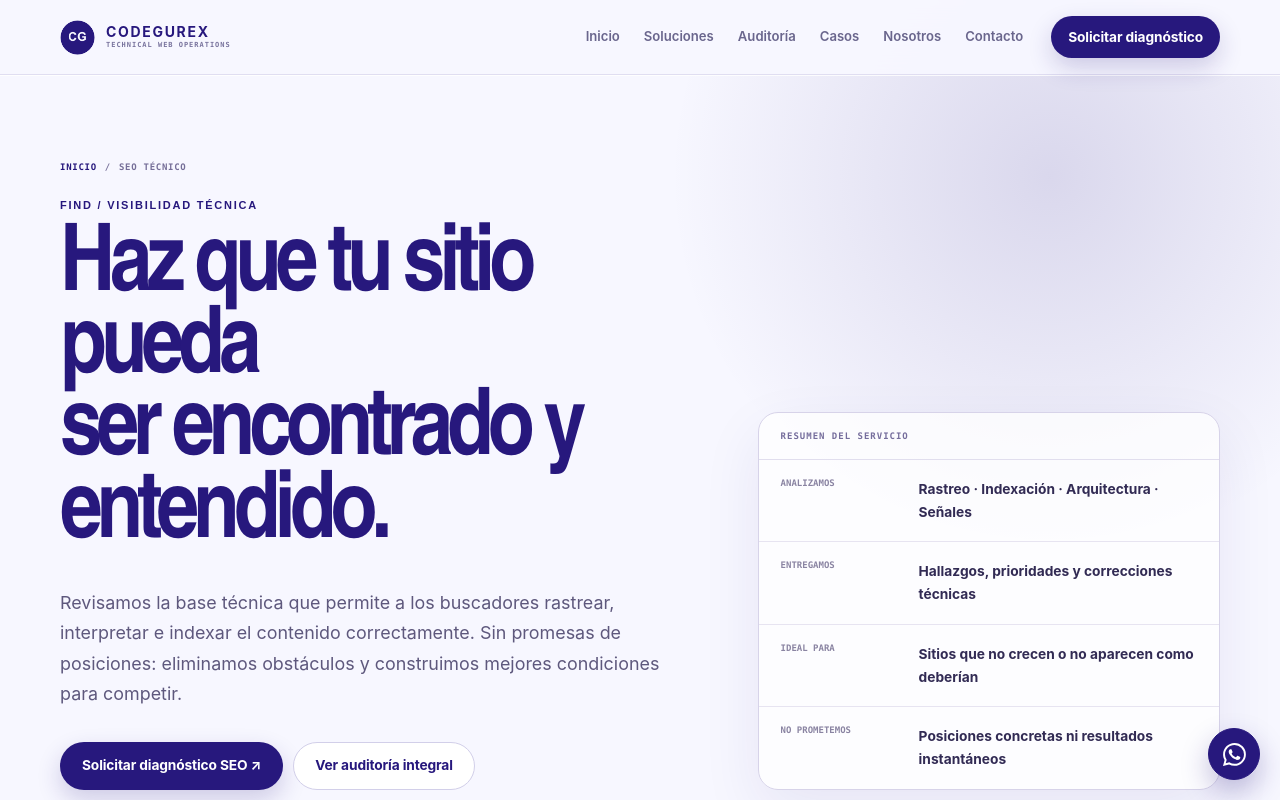
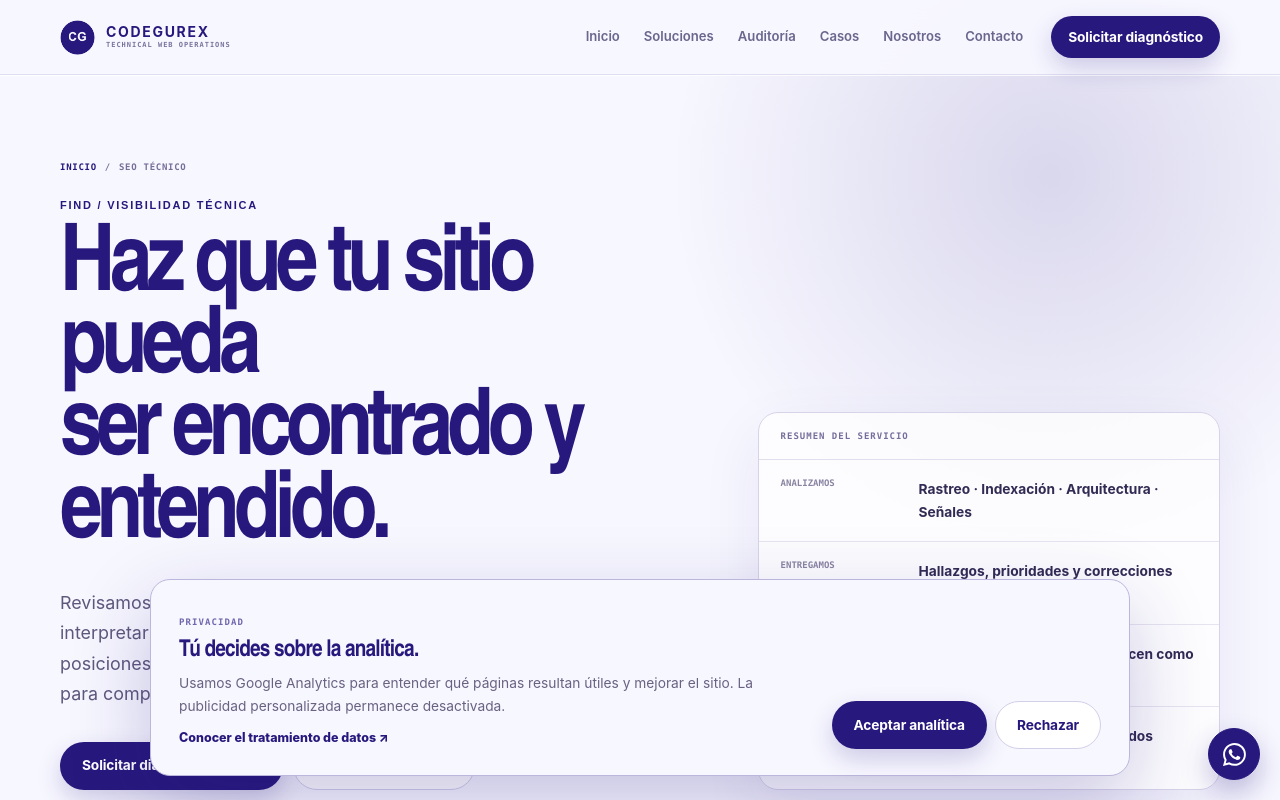
Before and after one commit to codegurex/codegurex, a website: page seo-tecnico.html in a window 1280 px wide. Shown: the top 800 px of the page. Drawn offline with Linux system fonts and the light colour scheme.

Commit message:
Add privacy-aware GA4 analytics

```diff
--- /dev/null
+++ b/analytics.js
@@ -0,0 +1,72 @@
+(() => {
+  const measurementId = 'G-3NH66XEY32';
+  const consentKey = 'codegurex_analytics_consent';
+
+  window.dataLayer = window.dataLayer || [];
+  window.gtag = window.gtag || function gtag() { window.dataLayer.push(arguments); };
+
+  let storedConsent = null;
+  try { storedConsent = window.localStorage.getItem(consentKey); } catch { storedConsent = null; }
+
+  window.gtag('consent', 'default', {
+    analytics_storage: storedConsent === 'granted' ? 'granted' : 'denied',
+    ad_storage: 'denied',
+    ad_user_data: 'denied',
+    ad_personalization: 'denied',
+    functionality_storage: 'granted',
+    security_storage: 'granted',
+    wait_for_update: 500
+  });
+  window.gtag('js', new Date());
+  window.gtag('config', measurementId, { send_page_view: true });
+
+  function saveConsent(value) {
+    try { window.localStorage.setItem(consentKey, value); } catch { /* Preference remains valid for this visit. */ }
+    window.gtag('consent', 'update', { analytics_storage: value });
+  }
+
+  function createConsentControls() {
+    const banner = document.createElement('section');
+    banner.className = 'analytics-consent';
+    banner.setAttribute('role', 'dialog');
+    banner.setAttribute('aria-modal', 'false');
+    banner.setAttribute('aria-labelledby', 'analyticsConsentTitle');
+    banner.innerHTML = '<div><span class="analytics-consent-label">PRIVACIDAD</span><h2 id="analyticsConsentTitle">Tú decides sobre la analítica.</h2><p>Usamos Google Analytics para entender qué páginas resultan útiles y mejorar el sitio. La publicidad personalizada permanece desactivada.</p><a href="/privacidad.html#cookies">Conocer el tratamiento de datos ↗</a></div><div class="analytics-consent-actions"><button class="button button-primary" type="button" data-consent="granted">Aceptar analítica</button><button class="button button-secondary" type="button" data-consent="denied">Rechazar</button></div>';
+
+    const settings = document.createElement('button');
+    settings.className = 'analytics-settings';
+    settings.type = 'button';
+    settings.textContent = 'Privacidad';
+    settings.setAttribute('aria-label', 'Cambiar preferencias de analítica');
+
+    function showBanner(focusButton = true) {
+      banner.hidden = false;
+      settings.hidden = true;
+      if (focusButton) banner.querySelector('button')?.focus();
+    }
+
+    function hideBanner(focusSettings = true) {
+      banner.hidden = true;
+      settings.hidden = false;
+      if (focusSettings) settings.focus();
+    }
+
+    banner.querySelectorAll('[data-consent]').forEach((button) => {
+      button.addEventListener('click', () => {
+        saveConsent(button.dataset.consent);
+        hideBanner();
+      });
+    });
+    settings.addEventListener('click', showBanner);
+
+    document.body.append(banner, settings);
+    if (storedConsent === 'granted' || storedConsent === 'denied') hideBanner(false);
+    else showBanner(false);
+  }
+
+  if (document.readyState === 'loading') {
+    document.addEventListener('DOMContentLoaded', createConsentControls);
+  } else {
+    createConsentControls();
+  }
+})();
--- a/build.mjs
+++ b/build.mjs
@@ -4,7 +4,7 @@ const output = new URL('./dist/', import.meta.url);
 await rm(output, { recursive: true, force: true });
 await mkdir(output, { recursive: true });
 
-for (const file of ['index.html', 'privacidad.html', 'auditoria-web.html', 'seo-tecnico.html', 'rendimiento-web.html', 'seguridad-web.html', 'caso-codegurex.html', 'styles.css', 'script.js', 'robots.txt', 'sitemap.xml', 'site.webmanifest', '_headers', 'favicon.ico', 'favicon-512.png', 'og.png', 'og-light.png', 'og-milk-sea.png', 'og-violet-reference.png', 'CNAME', '.nojekyll']) {
+for (const file of ['index.html', 'privacidad.html', 'auditoria-web.html', 'seo-tecnico.html', 'rendimiento-web.html', 'seguridad-web.html', 'caso-codegurex.html', 'styles.css', 'script.js', 'analytics.js', 'robots.txt', 'sitemap.xml', 'site.webmanifest', '_headers', 'favicon.ico', 'favicon-512.png', 'og.png', 'og-light.png', 'og-milk-sea.png', 'og-violet-reference.png', 'CNAME', '.nojekyll']) {
   await copyFile(new URL(`./${file}`, import.meta.url), new URL(`./dist/${file}`, import.meta.url));
 }
 await cp(new URL('./img/', import.meta.url), new URL('./dist/img/', import.meta.url), { recursive: true });
--- a/seo-tecnico.html
+++ b/seo-tecnico.html
@@ -10,8 +10,10 @@
   <meta property="og:type" content="website"><meta property="og:locale" content="es_EC"><meta property="og:site_name" content="CodeGurex"><meta property="og:title" content="SEO Técnico | CodeGurex"><meta property="og:description" content="Una base rastreable, comprensible e indexable para competir con mejores condiciones."><meta property="og:url" content="https://codegurex.com/seo-tecnico.html">
   <meta name="twitter:card" content="summary"><meta name="twitter:title" content="SEO Técnico | CodeGurex"><meta name="twitter:description" content="Rastreo, indexación, arquitectura y datos estructurados con prioridades claras.">
   <title>SEO Técnico | CodeGurex</title>
-  <link rel="stylesheet" href="/styles.css?v=10">
+  <link rel="stylesheet" href="/styles.css?v=12">
   <script type="application/ld+json">{"@context":"https://schema.org","@type":"Service","name":"SEO Técnico","serviceType":"Consultoría y optimización de SEO técnico","url":"https://codegurex.com/seo-tecnico.html","description":"Análisis y corrección de rastreo, indexación, arquitectura, canonicals, sitemaps, datos estructurados y señales técnicas para buscadores.","provider":{"@type":"Organization","name":"CodeGurex","url":"https://codegurex.com/"},"areaServed":"Worldwide"}</script>
+  <script src="/analytics.js?v=1"></script>
+  <script async src="https://www.googletagmanager.com/gtag/js?id=G-3NH66XEY32"></script>
 </head>
 <body class="service-page">
   <a class="skip-link" href="#contenido">Saltar al contenido</a>
--- a/styles.css
+++ b/styles.css
@@ -346,5 +346,17 @@ body{background:#f7f7ff;color:#27187d}
 .case-integrity-note p{margin:10px 0 0;color:#696282;font-size:.86rem;line-height:1.7}
 @media(max-width:980px){.case-study-hero-grid,.case-results-heading,.case-evidence-layout{grid-template-columns:1fr;gap:46px}.case-results-grid{grid-template-columns:1fr 1fr}.case-study-challenges article{grid-template-columns:130px 1fr}}
 @media(max-width:700px){.case-study-hero{padding:130px 0 72px}.case-study-hero h1{font-size:clamp(2.75rem,14vw,4.35rem)}.case-study-challenges article{grid-template-columns:1fr}.case-study-challenges span{grid-row:auto}.case-results-grid,.case-implementation-grid{grid-template-columns:1fr}.case-results-grid article{min-height:200px}.case-implementation-grid ul{grid-template-columns:1fr}.case-weight-row>div:first-child{align-items:flex-start;flex-direction:column;gap:5px}}
+
+/* Privacy-safe analytics consent */
+.analytics-consent{position:fixed;z-index:1200;right:24px;bottom:24px;left:24px;display:grid;grid-template-columns:1fr auto;gap:32px;align-items:end;max-width:980px;margin:auto;padding:26px 28px;border:1px solid #bcb6dc;border-radius:20px;background:#f7f7ff;color:#302a4e;box-shadow:0 28px 80px rgba(39,24,125,.24)}
+.analytics-consent[hidden],.analytics-settings[hidden]{display:none}
+.analytics-consent-label{color:#7066ad;font:800 9px var(--mono);letter-spacing:.12em}
+.analytics-consent h2{margin:8px 0;color:#27187d;font-size:1.45rem;letter-spacing:-.035em}
+.analytics-consent p{max-width:660px;margin:0;color:#696282;font-size:.86rem;line-height:1.65}
+.analytics-consent a{display:inline-flex;margin-top:10px;color:#27187d;font-size:.78rem;font-weight:800}
+.analytics-consent-actions{display:flex;gap:8px}.analytics-consent-actions .button{white-space:nowrap}
+.analytics-settings{position:fixed;z-index:1100;bottom:18px;left:18px;padding:9px 12px;border:1px solid #d2cee5;border-radius:999px;background:#f7f7ff;color:#514a72;box-shadow:0 10px 26px rgba(39,24,125,.12);font:800 9px var(--mono);letter-spacing:.06em;cursor:pointer}
+.analytics-settings:hover,.analytics-settings:focus-visible{border-color:#27187d;color:#27187d}
+@media(max-width:760px){.analytics-consent{right:12px;bottom:12px;left:12px;grid-template-columns:1fr;gap:20px;padding:22px;border-radius:16px}.analytics-consent-actions{display:grid;grid-template-columns:1fr 1fr}.analytics-consent-actions .button{width:100%;padding-inline:14px}.analytics-settings{bottom:12px;left:12px}}
 .site-footer .brand-symbol{border:0;background:transparent}
 .mobile-menu .button-primary{color:#fff}
--- a/validate.mjs
+++ b/validate.mjs
@@ -24,7 +24,13 @@ for (const page of pages) {
   for (const match of html.matchAll(/<a[^>]*target="_blank"[^>]*>/g)) {
     if (!/rel="[^"]*noopener[^"]*"/.test(match[0])) failures.push(`${page}: unsafe external link: ${match[0]}`);
   }
+  if (!/src="\/?analytics\.js\?v=1"/.test(html)) failures.push(`${page}: local analytics bootstrap missing`);
+  if (!/googletagmanager\.com\/gtag\/js\?id=G-3NH66XEY32/.test(html)) {
+    failures.push(`${page}: Google Analytics measurement tag missing`);
+  }
+  if (!/styles\.css\?v=12/.test(html)) failures.push(`${page}: current consent styles are not loaded`);
   if (page !== 'privacidad.html') {
+    if (!/script\.js\?v=3/.test(html)) failures.push(`${page}: current interaction script is not loaded`);
     if (!/id="menuButton"/.test(html)) failures.push(`${page}: menu button is not wired`);
     if (!/<nav class="mobile-menu" id="mobileMenu"[^>]*\shidden/.test(html)) {
       failures.push(`${page}: mobile menu must start hidden`);
```
Also changed, not shown: auditoria-web.html (+3 -1 lines), caso-codegurex.html (+3 -1 lines), index.html (+3 -1 lines), privacidad.html (+12 -6 lines), rendimiento-web.html (+3 -1 lines), seguridad-web.html (+3 -1 lines), 1 other file.
